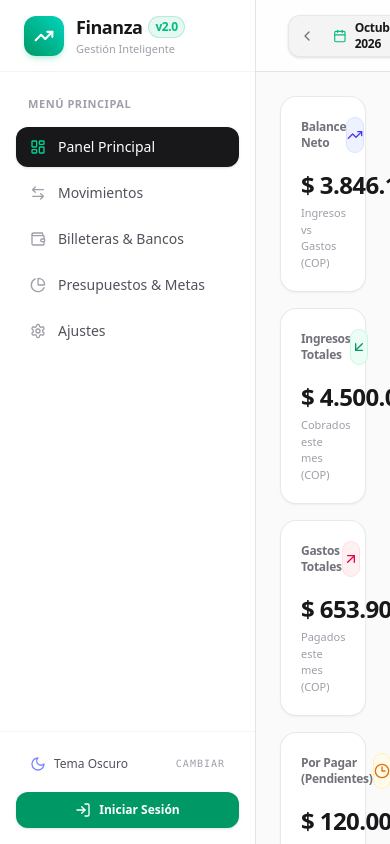
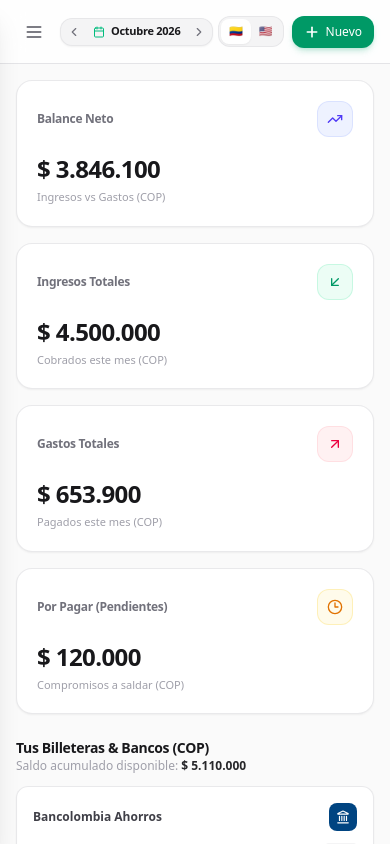
Before and after one commit to IvanB905/control-gastos, a React (Vite) app: page / in a window 390 px wide. Built offline with nearby package versions, Linux system fonts and the light colour scheme.

Commit message:
style: enhance responsive mobile drawer, header adaptivity and typography

```diff
--- a/src/App.tsx
+++ b/src/App.tsx
@@ -39,7 +39,7 @@ export function App() {
       <div className="flex-1 flex flex-col h-full overflow-hidden">
         <Header />
 
-        <main className="flex-1 overflow-y-auto p-6 md:p-8 space-y-7">
+        <main className="flex-1 overflow-y-auto p-4 sm:p-6 md:p-8 space-y-6 md:space-y-7">
           {activeTab === 'dashboard' && (
             <>
               {/* Top KPI Metric Cards */}
--- a/src/components/layout/Header.tsx
+++ b/src/components/layout/Header.tsx
@@ -1,5 +1,5 @@
 import React from 'react';
-import { Plus, Calendar, ChevronLeft, ChevronRight, Bell } from 'lucide-react';
+import { Plus, Calendar, ChevronLeft, ChevronRight, Bell, Menu } from 'lucide-react';
 import { useAppStore } from '../../store/useAppStore';
 import { MESES } from '../../lib/utils';
 
@@ -10,7 +10,8 @@ export const Header: React.FC = () => {
     setSelectedPeriod,
     moneda,
     setMoneda,
-    setTransactionModalOpen
+    setTransactionModalOpen,
+    toggleSidebar
   } = useAppStore();
 
   const handlePrevMonth = () => {
@@ -30,70 +31,82 @@ export const Header: React.FC = () => {
   };
 
   return (
-    <header className="h-18 px-8 border-b border-zinc-200 dark:border-zinc-800/80 bg-white/80 dark:bg-zinc-950/80 backdrop-blur-md flex items-center justify-between sticky top-0 z-30 transition-colors">
-      {/* Month & Year Navigator */}
-      <div className="flex items-center gap-3">
-        <div className="flex items-center bg-zinc-100 dark:bg-zinc-900 border border-zinc-200/80 dark:border-zinc-800 rounded-xl p-1 shadow-sm">
+    <header className="h-16 md:h-18 px-4 md:px-8 border-b border-zinc-200 dark:border-zinc-800/80 bg-white/80 dark:bg-zinc-950/80 backdrop-blur-md flex items-center justify-between sticky top-0 z-30 transition-colors">
+      {/* Left side: Hamburger (mobile) + Month & Year Navigator */}
+      <div className="flex items-center gap-2 sm:gap-3">
+        {/* Mobile Hamburger Menu Toggle */}
+        <button
+          onClick={toggleSidebar}
+          className="p-2 md:hidden text-zinc-600 dark:text-zinc-400 hover:text-zinc-900 dark:hover:text-white rounded-xl hover:bg-zinc-100 dark:hover:bg-zinc-800 transition-colors cursor-pointer"
+          aria-label="Abrir menú"
+        >
+          <Menu className="w-5 h-5" />
+        </button>
+
+        {/* Month Selector */}
+        <div className="flex items-center bg-zinc-100 dark:bg-zinc-900 border border-zinc-200/80 dark:border-zinc-800 rounded-xl p-0.5 sm:p-1 shadow-xs">
           <button
             onClick={handlePrevMonth}
-            className="p-1.5 rounded-lg text-zinc-500 hover:text-zinc-900 dark:hover:text-white hover:bg-white dark:hover:bg-zinc-800 transition-colors cursor-pointer"
+            className="p-1 sm:p-1.5 rounded-lg text-zinc-500 hover:text-zinc-900 dark:hover:text-white hover:bg-white dark:hover:bg-zinc-800 transition-colors cursor-pointer"
             title="Mes anterior"
           >
-            <ChevronLeft className="w-4 h-4" />
+            <ChevronLeft className="w-3.5 h-3.5 sm:w-4 sm:h-4" />
           </button>
 
-          <div className="px-3 flex items-center gap-2 font-semibold text-xs tracking-tight text-zinc-900 dark:text-white min-w-[120px] justify-center select-none">
-            <Calendar className="w-3.5 h-3.5 text-emerald-500" />
+          <div className="px-2 sm:px-3 flex items-center gap-1.5 font-semibold text-[11px] sm:text-xs tracking-tight text-zinc-900 dark:text-white min-w-[95px] sm:min-w-[120px] justify-center select-none">
+            <Calendar className="w-3 h-3 sm:w-3.5 sm:h-3.5 text-emerald-500" />
             <span>{MESES[selectedMonth - 1]} {selectedYear}</span>
           </div>
 
           <button
             onClick={handleNextMonth}
-            className="p-1.5 rounded-lg text-zinc-500 hover:text-zinc-900 dark:hover:text-white hover:bg-white dark:hover:bg-zinc-800 transition-colors cursor-pointer"
+            className="p-1 sm:p-1.5 rounded-lg text-zinc-500 hover:text-zinc-900 dark:hover:text-white hover:bg-white dark:hover:bg-zinc-800 transition-colors cursor-pointer"
             title="Mes siguiente"
           >
-            <ChevronRight className="w-4 h-4" />
+            <ChevronRight className="w-3.5 h-3.5 sm:w-4 sm:h-4" />
           </button>
         </div>
 
         <button
           onClick={() => setSelectedPeriod(new Date().getMonth() + 1, new Date().getFullYear())}
-          className="text-xs font-medium px-2.5 py-1.5 rounded-lg text-zinc-500 hover:text-zinc-900 dark:hover:text-zinc-300 hover:bg-zinc-100 dark:hover:bg-zinc-900 transition-colors cursor-pointer"
+          className="hidden sm:inline-block text-xs font-medium px-2.5 py-1.5 rounded-lg text-zinc-500 hover:text-zinc-900 dark:hover:text-zinc-300 hover:bg-zinc-100 dark:hover:bg-zinc-900 transition-colors cursor-pointer"
         >
           Hoy
         </button>
       </div>
 
       {/* Right Actions: Currency Switcher + Notifications + New Transaction */}
-      <div className="flex items-center gap-3.5">
+      <div className="flex items-center gap-2 sm:gap-3">
         {/* Currency Switcher: COP / USD */}
-        <div className="flex bg-zinc-100 dark:bg-zinc-900 p-1 rounded-xl border border-zinc-200/80 dark:border-zinc-800 text-xs font-semibold">
+        <div className="flex bg-zinc-100 dark:bg-zinc-900 p-0.5 sm:p-1 rounded-xl border border-zinc-200/80 dark:border-zinc-800 text-[11px] sm:text-xs font-semibold">
           <button
             onClick={() => setMoneda('COP')}
-            className={`px-3 py-1.5 rounded-lg transition-all flex items-center gap-1.5 cursor-pointer ${
+            className={`px-2 sm:px-3 py-1 sm:py-1.5 rounded-lg transition-all flex items-center gap-1 cursor-pointer ${
               moneda === 'COP'
                 ? 'bg-white dark:bg-zinc-800 text-emerald-600 dark:text-emerald-400 shadow-xs'
                 : 'text-zinc-500 hover:text-zinc-900 dark:hover:text-white'
             }`}
+            title="Pesos Colombianos"
           >
             <span>🇨🇴</span>
-            <span>COP</span>
+            <span className="hidden xs:inline">COP</span>
           </button>
           <button
             onClick={() => setMoneda('USD')}
-            className={`px-3 py-1.5 rounded-lg transition-all flex items-center gap-1.5 cursor-pointer ${
+            className={`px-2 sm:px-3 py-1 sm:py-1.5 rounded-lg transition-all flex items-center gap-1 cursor-pointer ${
               moneda === 'USD'
                 ? 'bg-white dark:bg-zinc-800 text-blue-600 dark:text-blue-400 shadow-xs'
                 : 'text-zinc-500 hover:text-zinc-900 dark:hover:text-white'
             }`}
+            title="Dólares Americanos"
           >
             <span>🇺🇸</span>
-            <span>USD</span>
+            <span className="hidden xs:inline">USD</span>
           </button>
         </div>
 
-        {/* Notifications Icon */}
-        <button className="p-2 text-zinc-400 hover:text-zinc-700 dark:hover:text-zinc-200 rounded-xl hover:bg-zinc-100 dark:hover:bg-zinc-900 transition-colors relative cursor-pointer">
+        {/* Notifications Icon (visible on tablet+) */}
+        <button className="hidden md:flex p-2 text-zinc-400 hover:text-zinc-700 dark:hover:text-zinc-200 rounded-xl hover:bg-zinc-100 dark:hover:bg-zinc-900 transition-colors relative cursor-pointer">
           <Bell className="w-4 h-4" />
           <span className="w-2 h-2 rounded-full bg-emerald-500 absolute top-2 right-2 ring-2 ring-white dark:ring-zinc-950"></span>
         </button>
@@ -101,10 +114,11 @@ export const Header: React.FC = () => {
         {/* Primary CTA: + Nuevo Movimiento */}
         <button
           onClick={() => setTransactionModalOpen(true)}
-          className="flex items-center gap-2 px-4 py-2 rounded-xl bg-emerald-600 hover:bg-emerald-500 text-white font-medium text-xs shadow-md shadow-emerald-600/20 active:scale-95 transition-all duration-150 cursor-pointer"
+          className="flex items-center gap-1.5 px-3 sm:px-4 py-2 rounded-xl bg-emerald-600 hover:bg-emerald-500 text-white font-medium text-xs shadow-md shadow-emerald-600/20 active:scale-95 transition-all duration-150 cursor-pointer shrink-0"
         >
           <Plus className="w-4 h-4 stroke-[2.5]" />
-          <span>Nuevo Movimiento</span>
+          <span className="hidden sm:inline">Nuevo Movimiento</span>
+          <span className="sm:hidden">Nuevo</span>
         </button>
       </div>
     </header>
--- a/src/components/layout/Sidebar.tsx
+++ b/src/components/layout/Sidebar.tsx
@@ -9,7 +9,8 @@ import {
   Moon,
   TrendingUp,
   LogOut,
-  LogIn
+  LogIn,
+  X
 } from 'lucide-react';
 import { useAppStore } from '../../store/useAppStore';
 import { useAuthStore } from '../../store/useAuthStore';
@@ -31,18 +32,39 @@ const navItems: NavItem[] = [
 ];
 
 export const Sidebar: React.FC = () => {
-  const { theme, toggleTheme, activeTab, setActiveTab } = useAppStore();
+  const { theme, toggleTheme, activeTab, setActiveTab, isSidebarOpen, setSidebarOpen } = useAppStore();
   const { user, signOut, setAuthModalOpen } = useAuthStore();
 
   const userInitial = user?.user_metadata?.full_name?.charAt(0) || user?.email?.charAt(0).toUpperCase() || 'U';
   const userName = user?.user_metadata?.full_name || user?.email?.split('@')[0] || 'Modo Demo';
   const userEmail = user?.email || 'Sin sesión activa';
 
+  const handleSelectTab = (tabId: typeof activeTab) => {
+    setActiveTab(tabId);
+    setSidebarOpen(false);
+  };
+
   return (
-    <aside className="w-64 border-r border-zinc-200 dark:border-zinc-800/80 bg-white dark:bg-zinc-950 flex flex-col justify-between transition-colors duration-200 select-none">
+    <>
+      {/* Mobile Backdrop */}
+      {isSidebarOpen && (
+        <div
+          onClick={() => setSidebarOpen(false)}
+          className="fixed inset-0 z-40 bg-black/60 backdrop-blur-xs md:hidden animate-in fade-in duration-200"
+        />
+      )}
+
+      {/* Sidebar Drawer */}
+      <aside
+        className={cn(
+          'fixed inset-y-0 left-0 z-50 w-64 border-r border-zinc-200 dark:border-zinc-800/80 bg-white dark:bg-zinc-950 flex flex-col justify-between transition-transform duration-200 md:static md:translate-x-0 select-none shadow-xl md:shadow-none',
+          isSidebarOpen ? 'translate-x-0' : '-translate-x-full md:translate-x-0'
+        )}
+      >
         {/* Brand Header */}
         <div>
-        <div className="h-18 flex items-center px-6 gap-3 border-b border-zinc-100 dark:border-zinc-900">
+          <div className="h-18 flex items-center justify-between px-6 border-b border-zinc-100 dark:border-zinc-900">
+            <div className="flex items-center gap-3">
               <div className="w-10 h-10 rounded-xl bg-gradient-to-tr from-emerald-600 to-teal-400 flex items-center justify-center text-white shadow-md shadow-emerald-500/20">
                 <TrendingUp className="w-5 h-5 stroke-[2.5]" />
               </div>
@@ -52,6 +74,15 @@ export const Sidebar: React.FC = () => {
                 </span>
                 <p className="text-[11px] text-zinc-400 dark:text-zinc-500 font-medium">Gestión Inteligente</p>
               </div>
+            </div>
+
+            {/* Mobile Close Button */}
+            <button
+              onClick={() => setSidebarOpen(false)}
+              className="p-1.5 text-zinc-400 hover:text-zinc-700 dark:hover:text-zinc-200 rounded-lg md:hidden cursor-pointer"
+            >
+              <X className="w-5 h-5" />
+            </button>
           </div>
 
           {/* Navigation Items */}
@@ -65,7 +96,7 @@ export const Sidebar: React.FC = () => {
               return (
                 <button
                   key={item.id}
-                onClick={() => setActiveTab(item.id)}
+                  onClick={() => handleSelectTab(item.id)}
                 className={cn(
                   'w-full flex items-center justify-between px-3.5 py-2.5 rounded-xl text-sm font-medium transition-all duration-150 text-left cursor-pointer',
                   isActive
@@ -133,5 +164,6 @@ export const Sidebar: React.FC = () => {
         )}
       </div>
     </aside>
+    </>
   );
 };
--- a/src/store/useAppStore.ts
+++ b/src/store/useAppStore.ts
@@ -14,6 +14,9 @@ interface AppState {
   setTransactionModalOpen: (open: boolean) => void;
   activeTab: 'dashboard' | 'movimientos' | 'cuentas' | 'presupuestos' | 'configuracion';
   setActiveTab: (tab: 'dashboard' | 'movimientos' | 'cuentas' | 'presupuestos' | 'configuracion') => void;
+  isSidebarOpen: boolean;
+  setSidebarOpen: (open: boolean) => void;
+  toggleSidebar: () => void;
 }
 
 const initialTheme = (localStorage.getItem('fintech_theme') as 'light' | 'dark') ||
@@ -54,4 +57,7 @@ export const useAppStore = create<AppState>((set, get) => ({
   setTransactionModalOpen: (open) => set({ isTransactionModalOpen: open }),
   activeTab: 'dashboard',
   setActiveTab: (tab) => set({ activeTab: tab }),
+  isSidebarOpen: false,
+  setSidebarOpen: (open) => set({ isSidebarOpen: open }),
+  toggleSidebar: () => set((state) => ({ isSidebarOpen: !state.isSidebarOpen })),
 }));
```
Lines whose indentation alone changed are shown as unchanged.
